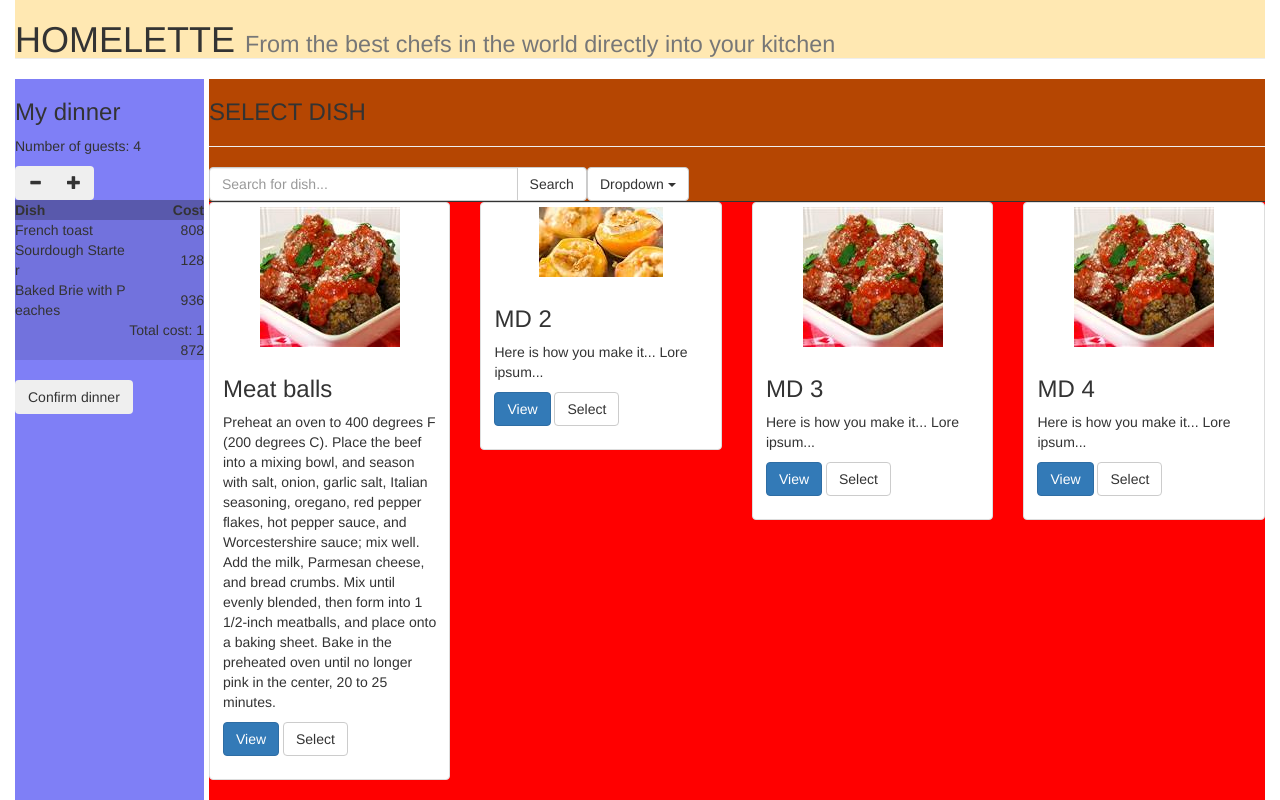
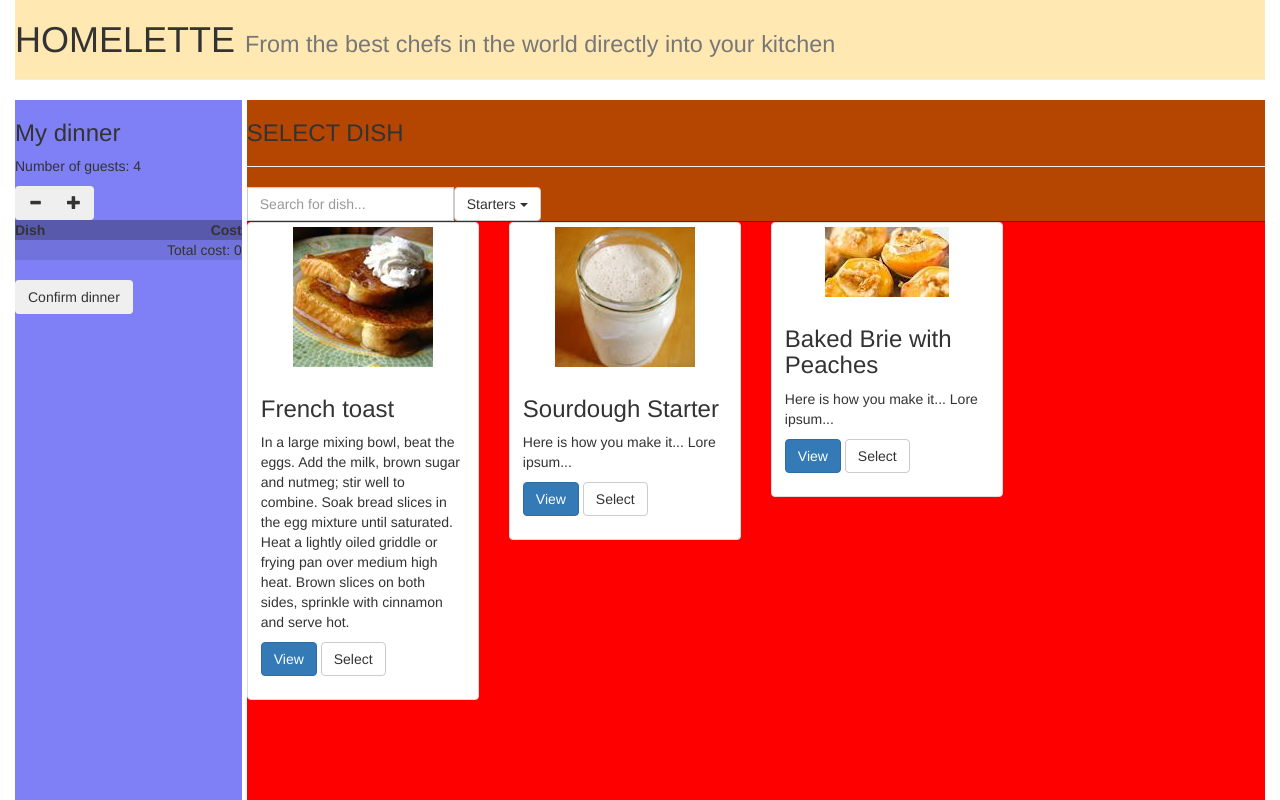
Before and after one commit to ellac13/InterprogLabbar, a plain HTML site: page index.html in a window 1280 px wide. Both pictures are taken after a click on the button "Start planning!". Drawn offline with nearby package versions, Linux system fonts and the light colour scheme.

Commit message:
View 1 and 3 klar

```diff
--- a/index.html
+++ b/index.html
@@ -67,23 +67,21 @@
 					<hr>
 					<div id="searchDishBar">
     					<div class="input-group" id="searchDish">
-      						<input type="text" class="form-control" placeholder="Search for dish...">
-      						<span class="input-group-btn">
-    							<button class="btn btn-default" type="button">Search</button>
-      						</span>
+      						<input type="text" class="form-control dishSearchField" placeholder="Search for dish...">
+      						<!--<span class="input-group-btn">
+    							<button class="btn btn-default dishSearchButton" type="button">Search</button>
+      						</span>-->
     					</div><!-- /input-group -->
 
     					<div class="dropdown">
  							<button class="btn btn-default dropdown-toggle" type="button" id="dropdownMenu1" data-toggle="dropdown" aria-haspopup="true" aria-expanded="true">
-   								Dropdown
+   								Dish type
     						<span class="caret"></span>
   							</button>
 							<ul class="dropdown-menu" aria-labelledby="dropdownMenu1">
-								<li><a href="#">Action</a></li>
-							    <li><a href="#">Another action</a></li>
-							    <li><a href="#">Something else here</a></li>
-							    <li role="separator" class="divider"></li>
-							    <li><a href="#">Separated link</a></li>
+								<li><a data_dishtype="starter" class="dishTypeSelector">Starters</a></li>
+							    <li><a data_dishtype="main dish" class="dishTypeSelector">Main dishes</a></li>
+							    <li><a data_dishtype="dessert" class="dishTypeSelector">Desserts</a></li>
 							</ul>
 						</div>
 					</div>
@@ -218,6 +216,7 @@
 	<script src="js/view/exampleView.js"></script>
 	<script src="js/view/exampleViewController.js"></script>
 	<script src="js/view/view1.js"></script>
+	<script src="js/view/view1Controller.js"></script>
 	<script src="js/view/view2.js"></script>
 	<script src="js/view/view2Controller.js"></script>
 	<script src="js/view/view3.js"></script>
--- a/js/app.js
+++ b/js/app.js
@@ -5,6 +5,7 @@ $(function() {
 	//And create the needed controllers and views
 	var stateController = new StateController();
 	var view1 = new View1($("#view1"), model);
+	var view1Controller = new View1Controller(view1, model, stateController);
 	var view2 = new View2($("#view2"), model);
 	var view2Controller = new View2Controller(view2, model, stateController);
 	var view3 = new View3($("#view3"), model);
--- a/js/model/dinnerModel.js
+++ b/js/model/dinnerModel.js
@@ -68,15 +68,15 @@ var DinnerModel = function() {
 		for (var i = 0; i < ingredients.length; i++) {
 			sum += ingredients[i]['price'] * ingredients[i]['quantity'] * numberOfGuests;
 		};
-		return sum;
+		return parseInt(sum);
 	}
 
 	//Adds the passed dish to the menu. If the dish of that type already exists on the menu
 	//it is removed from the menu and the new one added.
 	this.addDishToMenu = function(id) {
 		var dish;
-		for (var i = dishes.length - 1; i >= 0; i--) {
-			if(dishes[i]['id'] === id){
+		for (var i = 0; i < dishes.length; i++) {
+			if(dishes[i]['id'] == id){
 				dish = dishes[i];
 				break;
 			}
@@ -88,7 +88,7 @@ var DinnerModel = function() {
 	//Removes dish from menu
 	this.removeDishFromMenu = function(id) {
 		for(var key in menu){
-			if(menu[key]['id'] === id){
+			if(menu[key]['id'] == id){
 				delete menu[key];
 				notifyObservers(this.dishRemoved);
 			}
@@ -399,6 +399,6 @@ var DinnerModel = function() {
 		}
 	];
 
-	menu = this.getAllDishes("starter");
+	//menu = this.getAllDishes("starter");
 
 }
--- a/js/view/stateController.js
+++ b/js/view/stateController.js
@@ -18,6 +18,7 @@ var StateController = function () {
 			document.getElementById('view1').style.display= '';
 		} else if (viewToShow === "view3" || viewToShow === "view4"){
 			document.getElementById('view234').style.display= '';
+			document.getElementById('view2').style.display= '';
 			if(viewToShow === "view3"){
 				document.getElementById('view3').style.display= '';
 			} else if (viewToShow === "view4"){
--- a/js/view/view1.js
+++ b/js/view/view1.js
@@ -5,10 +5,4 @@ var View1 = function (container, model) {
   	// and/or ones that responed to interaction)
 	this.startButton = container.find("#startPlanningButton");
 
-	var startButtonClick = function(event) {
-		document.getElementById('view1').style.display= 'none';
-		document.getElementById('view234').style.display= '';
-	}
-	this.startButton.click(startButtonClick);
-
 }
--- /dev/null
+++ b/js/view/view1Controller.js
@@ -0,0 +1,8 @@
+//view1Controller Object constructor
+var View1Controller = function (view, model, stateController) {
+
+	var startButtonClick = function(event) {
+		stateController.showView("view3");
+	}
+	view.startButton.click(startButtonClick);
+}
--- a/js/view/view2.js
+++ b/js/view/view2.js
@@ -19,8 +19,8 @@ var View2 = function (container, model) {
 
 	this.generateViewHTML = function(){
 		var html = '<tr style="background: rgba(0,0,0,0.3)"><th>Dish</th><th class="rightAlignText">Cost</th></tr>';
-		for (var i = 0; i < this.menu.length; i++) {
-			html = html + generateRowHTML(this.menu[i]['name'],this.menu[i]['ingredients']);
+		for(dish in this.menu){
+			html = html + generateRowHTML(this.menu[dish]['name'],this.menu[dish]['ingredients']);
 		};
 		return html + '<tr><td></td><td class="rightAlignText">Total cost: <span id="totalCost">' + model.getTotalMenuPrice() + '</span></td></tr>';
 	}
@@ -30,7 +30,7 @@ var View2 = function (container, model) {
 		for (var i = 0; i < ingredients.length; i++) {
 			price += ingredients[i]['quantity'] * ingredients[i]['price'];
 		};
-		price = price * model.getNumberOfGuests();
+		price = parseInt(price * model.getNumberOfGuests());
 		return '<tr><td>' + name +'</td><td class="rightAlignText">' + price + '</td></tr>';
 	}
 
@@ -38,11 +38,15 @@ var View2 = function (container, model) {
 	container.find("#selectedDishesTable").html(this.generateViewHTML());
 
 	this.update = function(object){
-		if(object === model.numGuestsChanged){
+		if(object === model.dishAdded || object === model.dishRemoved){
+			this.menu = model.getFullMenu();
+			//Update the dish grid
+			container.find("#selectedDishesTable").html(this.generateViewHTML());
+		}else if(object === model.numGuestsChanged){
 			this.noOfGuests = model.getNumberOfGuests();
 			this.numberOfGuests.html(this.noOfGuests);
-		} else if(object === model.dishAdded || object === model.dishRemoved){
-			this.menu = model.getFullMenu(); //TODO:Implementera currently vald dish
+
+			this.menu = model.getFullMenu();
 			//Update the dish grid
 			container.find("#selectedDishesTable").html(this.generateViewHTML());
 		}
--- a/js/view/view3.js
+++ b/js/view/view3.js
@@ -2,9 +2,10 @@
 var View3 = function (container, model) {
 	model.addObserver(this);
 
-	this.dishes = model.getAllDishes('main dish');
-	this.openDishButton = container.find(".openDishButton");
-	this.selectDishGridRow = container.find(".selectDishGridRow");
+	//Initially set to dummy values, will be overwritten by the controller
+	this.currentDishType = 'main dish';
+	this.currentDishSearch = '';
+	this.dishes = model.getAllDishes(this.currentDishType,this.currentDishSearch);
 
 
 	this.generateDishesHTML = function(){
@@ -17,7 +18,7 @@ var View3 = function (container, model) {
 
 
 	var generateThumbnailHTML = function(name, image, description, id){
-		return '<div class="col-sm-12 col-md-3"><div class="thumbnail"><img src="images/' + image + '"><div class="caption"><h3>' + name + '</h3><p>' + description + '</p><p><button class="btn btn-primary openDishButton" role="button" data_dishid="' + id + '">View</button> <button class="btn btn-default" role="button">Select</button></p></div></div></div>';
+		return '<div class="col-sm-12 col-md-3"><div class="thumbnail" data_dishid="' + id + '"><img src="images/' + image + '"><div class="caption"><h3>' + name + '</h3><p>' + description + '</p><p><button class="btn btn-primary openDishButton" role="button">View</button> <button class="btn btn-default dishSelectionButton" role="button">Select</button></p></div></div></div>';
 		//return '<div class="col-sm-12 col-md-3"><div class="thumbnail"><img src="images/' + image + '"><div class="caption"><h3>' + name + '</h3><p>' + description + '</p><p><a href="#" class="btn btn-primary" role="button">View</a> <a href="#" class="btn btn-default" role="button">Select</a></p></div></div></div>';
 		//TODO: Lös knapparna
 	}
@@ -26,6 +27,16 @@ var View3 = function (container, model) {
 	container.find("#selectDishGridRow").html(this.generateDishesHTML());
 
 
+	this.update = function(object){
+		//Look in search field and dropdown for search terms
+		container.find("#selectDishGridRow")
 
+		//Update dish selection to show
+		this.dishes = model.getAllDishes(this.currentDishType,this.currentDishSearch);
+		this.generateDishesHTML();
+
+		//Update the dish grid
+		container.find("#selectDishGridRow").html(this.generateDishesHTML());
+	}
 
 }
--- a/js/view/view3Controller.js
+++ b/js/view/view3Controller.js
@@ -1,10 +1,44 @@
 //view3Controller Object constructor
 var View3Controller = function (view, model, stateController) {
 
+	//View dish
 	var openDishClick = function(event) {
-		model.setCurrentlyViewedDishID(event.target.attributes['data_dishid'].nodeValue);
+		model.setCurrentlyViewedDishID(event.target.parentElement.parentElement.parentElement.attributes['data_dishid'].nodeValue);
 		stateController.showView("view4");
 	}
 
 	$("#selectDishGridRow").on("click", "button.openDishButton", openDishClick);
+
+	//Dish type selection
+	var dishTypeClick = function(event) {
+		//model.setCurrentlyViewedDishID(event.target.attributes['data_dishtype'].nodeValue);
+		$("#dropdownMenu1").html(event.target.innerHTML + ' <span class="caret"></span>');
+		view.currentDishType = event.target.attributes['data_dishtype'].nodeValue;
+		view.update();
+	}
+
+	$(".dishTypeSelector").click(dishTypeClick);
+
+	//Dish search
+	var dishSearchClick = function(event) {
+		view.currentDishSearch = document.getElementsByClassName('dishSearchField')[0].value;
+		view.update();
+	}
+
+	//In case of search button uncommented, add listener to button as well
+	$(".dishSearchButton").click(dishSearchClick);
+
+	$(".dishSearchField").keyup(dishSearchClick);
+
+	//Dish selection
+	var dishSelectClick = function(event) {
+		model.addDishToMenu(event.target.parentElement.parentElement.parentElement.attributes['data_dishid'].nodeValue);
+	}
+
+	$("#selectDishGridRow").on("click", "button.dishSelectionButton", dishSelectClick);
+
+
+
+	//Initially select the first dish type in the list
+	$(".dishTypeSelector")[0].click();
 }
--- a/stylesheet.css
+++ b/stylesheet.css
@@ -36,7 +36,7 @@ div.body {
 }
 
 div.selectedDishes {
-	width: 5cm;
+	width: 6cm;
 	margin-right: 5px;
 	background: rgba(0,0,238,0.5);
 }
```
